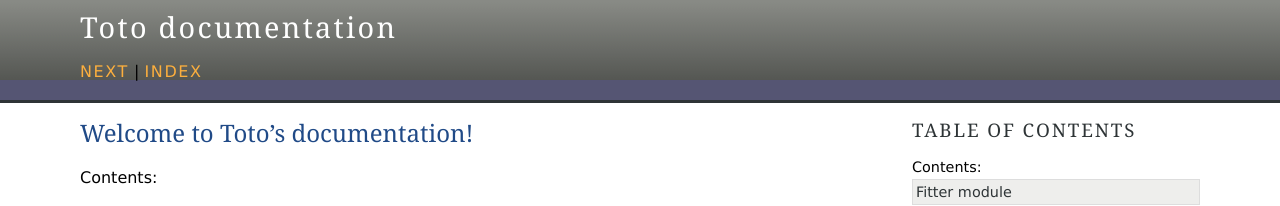
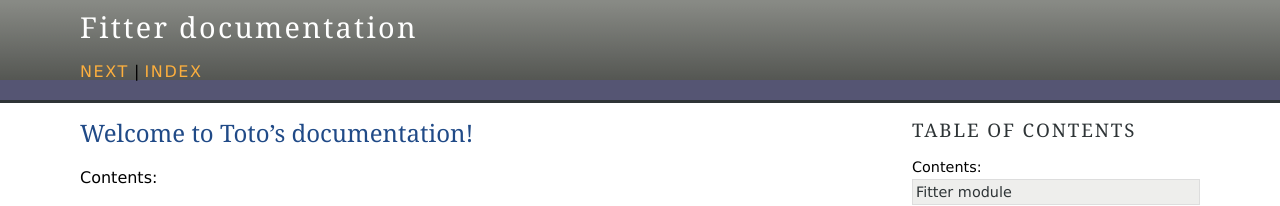
Before and after one commit to Tanathepl/robprog, a Sphinx documentation site: the page built from doc/source/index.rst, in a window 1280 px wide. Shown: the top 206 px of the page. Built offline with Sphinx 7.4.7, drawn with Linux system fonts in a browser that asks for light colours.

Commit message:
Update site name

```diff
--- a/doc/source/conf.py
+++ b/doc/source/conf.py
@@ -11,7 +11,7 @@ import sys
 
 sys.path.insert(0, os.path.abspath("../.."))
 
-project = 'Toto'
+project = 'Fitter'
 copyright = '2023, Julien'
 author = 'Julien'
 
```
